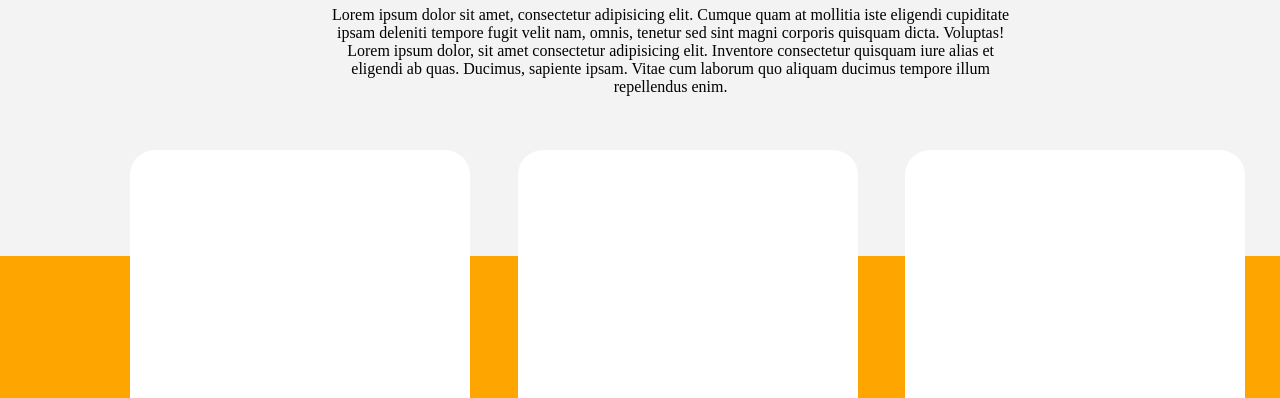
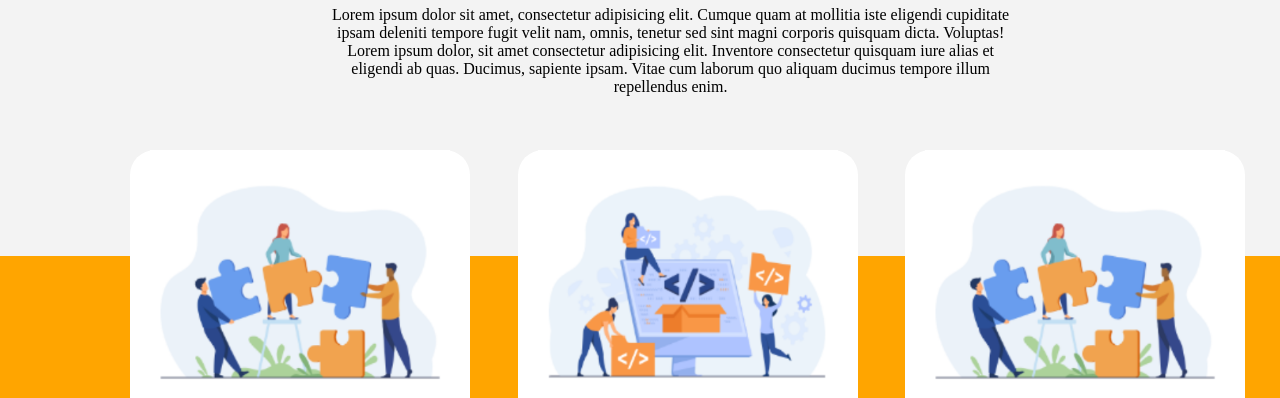
Before and after one commit to Lextach/web.dev.labs, a plain HTML site: page lab4/index.html in a window 1280 px wide. Shown: the part 164-562 px from the top of the page. Drawn offline with Linux system fonts and the light colour scheme; the site is published under a folder, as on GitHub Pages, so addresses that start at the root find nothing.

Commit message:
Add files via upload

```diff
--- a/lab4/index.html
+++ b/lab4/index.html
@@ -28,7 +28,7 @@
 		</div>
 
 		<div class="block1">
-			<img class="img1" src="/pic/Screenshot_88.png" alt="">
+			<img class="img1" src="./pic/Screenshot_88.png" alt="">
 			<div class="text-block1">
 				<h2>Phototyping</h2>
 				Lorem ipsum, dolor sit amet consectetur adipisicing elit. Ipsum fugit nisi eius
@@ -42,7 +42,7 @@
 			</div>
 		</div>
 		<div class="block2">
-			<img class="img2" src="/pic/Screenshot_89.png" alt="">
+			<img class="img2" src="./pic/Screenshot_89.png" alt="">
 			<div class="text-block2">
 				<h2>Development</h2>
 				Lorem ipsum, dolor sit amet consectetur adipisicing elit. Ipsum fugit nisi eius
@@ -56,7 +56,7 @@
 			</div>
 		</div>
 		<div class="block3">
-			<img class="img3" src="/pic/Screenshot_88.png" alt="">
+			<img class="img3" src="./pic/Screenshot_88.png" alt="">
 			<div class="text-block3">
 				<h2>Innovations</h2>
 				Lorem ipsum, dolor sit amet consectetur adipisicing elit. Ipsum fugit nisi eius
```
